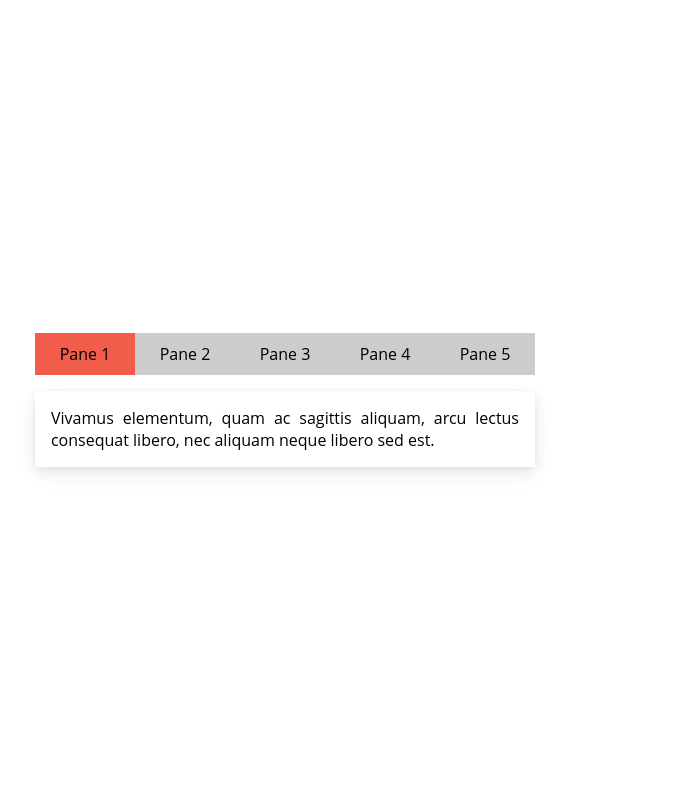
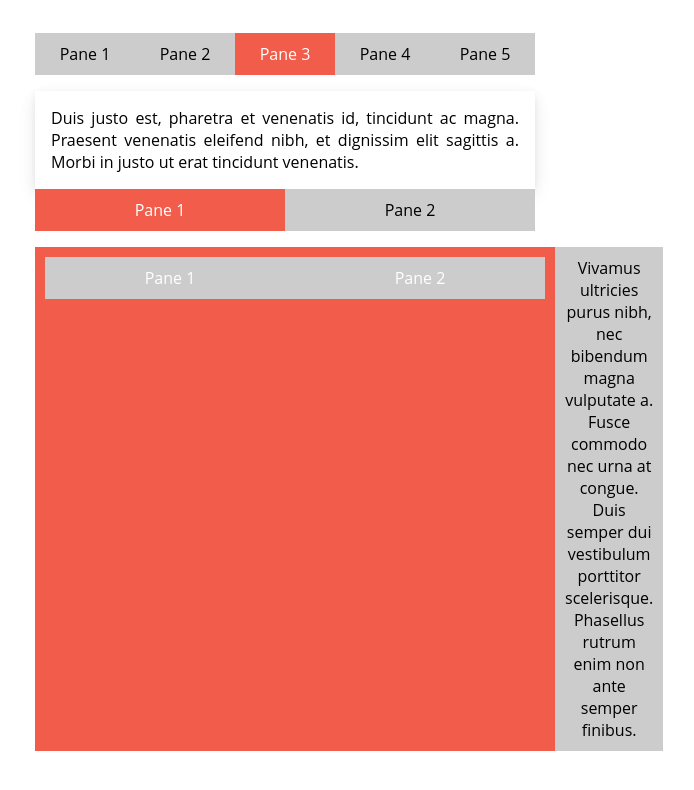
Before and after one commit to lkjimy/justabs, a website: page index.html in a window 1280 px wide. Both pictures are taken after a click on the item "Pane 3". Shown: the whole page, without its empty margins (355-1049 px from the left). Drawn offline with Linux system fonts and the light colour scheme.

Commit message:
General updates

```diff
--- a/index.html
+++ b/index.html
@@ -32,26 +32,28 @@
       text-align: justify;
     }
 
-    #just-tabs {
+    .just-tabs {
       margin-bottom: 16px;
     }
 
-    #just-tabs li {
+    .just-tabs li {
       padding: 10px;
       background-color: #ccc;
       cursor: pointer;
       text-align: center;
     }
 
-    #just-tabs li.active {
+    .just-tabs li.active {
+      color: white;
       background-color: #F15D4A;
     }
 
-    #just-tabs li:hover {
+    .just-tabs li:hover {
+      color: black;
       background-color: #EEE;
     }
 
-    #just-tabs-panels li {
+    .just-tabs-panels li {
       padding: 16px;
       box-shadow: 0px 2px 6px rgba(0,0,0,.04),
                   0px 4px 12px rgba(0,0,0,.04),
@@ -60,7 +62,7 @@
       display: none;
     }
 
-    #just-tabs-panels li.active{
+    .just-tabs-panels li.active{
       display: flex;
     }
   </style>
@@ -68,7 +70,7 @@
 <body>
 
     <!-- Tabs -->
-    <ul data-tab="panelTabs" id="just-tabs">
+    <ul data-tab="panelTabs" class="just-tabs">
       <li data-target="panel1" class="active">Pane 1</li>
       <li data-target="panel2">Pane 2</li>
       <li data-target="panel3">Pane 3</li>
@@ -77,8 +79,8 @@
     </ul>
 
     <!-- Panels -->
-    <ul data-panel="panelTabs" id="just-tabs-panels">
-      <li data-name="panel1">
+    <ul data-panel="panelTabs" class="just-tabs-panels">
+      <li data-name="panel1" class="active">
         Lorem ipsum dolor sit amet, consectetur adipiscing elit. Vivamus porttitor nulla condimentum feugiat pharetra. Vestibulum ultrices vulputate imperdiet. Sed nunc dolor, finibus non rutrum accumsan, fringilla in sem. Fusce ullamcorper lobortis lacus, bibendum porttitor enim aliquet nec. Suspendisse vitae turpis nisi. Nam quis sem libero.
       </li>
 
@@ -95,9 +97,35 @@
       </li>
 
       <li data-name="panel5">
-          Vivamus elementum, quam ac sagittis aliquam, arcu lectus consequat libero, nec aliquam neque libero sed est.
+        Vivamus elementum, quam ac sagittis aliquam, arcu lectus consequat libero, nec aliquam neque libero sed est.
       </li>
     </ul>
+
+    <!-- Tabs -->
+    <ul data-tab="panelTabs1" class="just-tabs">
+      <li data-target="panel1" class="active">Pane 1</li>
+      <li data-target="panel2">Pane 2</li>
+    </ul>
+
+    <!-- Panels -->
+    <ul data-panel="panelTabs1" class="just-tabs">
+      <li data-name="panel1" class="active">
+        <ul data-tab="panelTabs2" class="just-tabs">
+          <li data-target="panel1">Pane 1</li>
+          <li data-target="panel2">Pane 2</li>
+        </ul>
+
+        <ul data-panel="panelTabs2" class="just-tabs-panels">
+          <li data-name="panel1">Pane 1</li>
+          <li data-name="panel2">Pane 2</li>
+        </ul>
+      </li>
+
+      <li data-name="panel2">
+        Vivamus ultricies purus nibh, nec bibendum magna vulputate a. Fusce commodo nec urna at congue. Duis semper dui vestibulum porttitor scelerisque. Phasellus rutrum enim non ante semper finibus.
+      </li>
+    </ul>
+
 
     <script src="./src/index.js"></script>
 
--- a/src/index.js
+++ b/src/index.js
@@ -1,35 +1,47 @@
 function activatePanel (tabGroup) {
 
-  // Collecting Data
+  // Collecting initial data
+  let tabTabsContainer = document.querySelectorAll(`[data-tab="${tabGroup}"].just-tabs`)
+  let tabPanelsContainer = document.querySelectorAll(`[data-panel="${tabGroup}"].just-tabs-panels`)
 
-  let tabTabsContainer = document.querySelectorAll(`[data-tab="${tabGroup}"]#just-tabs`)
-  let tabPanelsContainer = document.querySelectorAll(`[data-panel="${tabGroup}"]#just-tabs-panels`)
+  // Checking data
+  if (tabTabsContainer[1] || tabPanelsContainer[1]) {
+    throw new Error('Please use different name for a another set of tabs')
+  }
+
+  // Collecting data inside data
   let tabTabs = tabTabsContainer[0].children
   let tabPanels = tabPanelsContainer[0].children
 
   // Adding listeners
+  for (let item of tabTabs) {
+    let target = item.getAttribute('data-target')
 
-  if (tabTabsContainer[1] || tabPanelsContainer[1]) {
-    return
-  } else {
-
-    for (let item of tabTabs) {
-      let target = item.getAttribute('data-target')
-
-      item.addEventListener("click", toggleTab(target))
-    }
+    item.addEventListener("click", (event) => {
+      toggleTab(target)
+    })
   }
 
+  // Toggle Handler
   function toggleTab (target) {
+    for (let item of tabTabs) {
+      item.classList.remove('active')
+
+      if (item.getAttribute('data-target') === target) {
+        item.classList.add('active')
+      }
+    }
+
     for (let item of tabPanels) {
       item.classList.remove('active')
 
       if (item.getAttribute('data-name') === target) {
         item.classList.add('active')
-        console.log(item)
       }
     }
   }
 }
 
 activatePanel('panelTabs')
+activatePanel('panelTabs1')
+activatePanel('panelTabs2')
```
